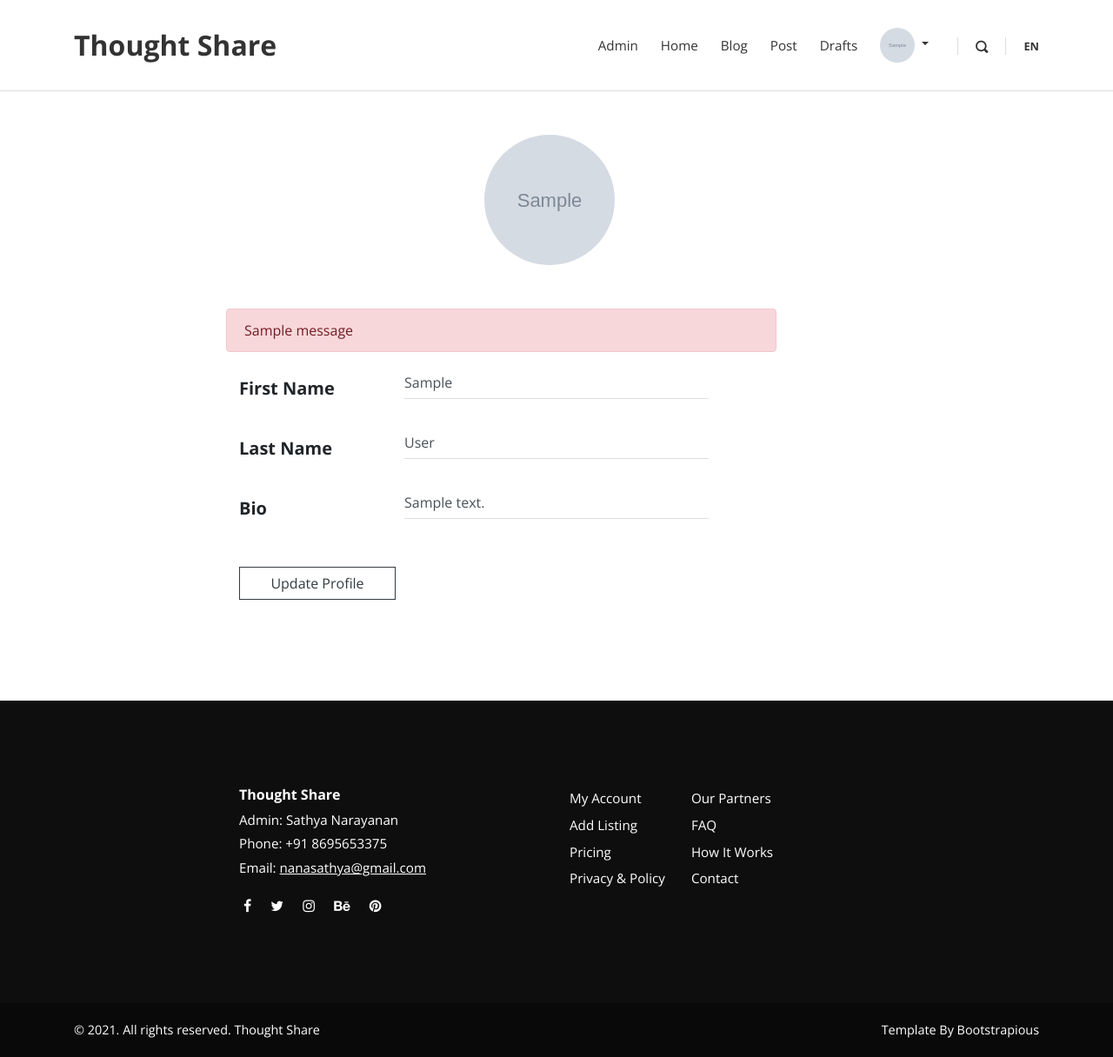
After one commit to Sathya-Narayanan-99/ThoughtShare, a Django app: a page that uses blog/templates/blog/edit_profile.html in a window 1280 px wide. The commit adds this page. Shown: the whole page at 87% size. Run offline with Django 3.2, Linux system fonts and the light colour scheme; a user stored in the database is signed in; tables that the repository leaves empty hold one stand-in row (values such as "Sample post"); grey boxes marked "Sample" are stand-in pictures; one stand-in notice (Sample message) is shown; parts of the project's set-up code (start-up, migrations or seed data) failed here and were passed over; some libraries are stand-ins or nearby versions.

Commit message:
Edit Profile GET view.

```diff
--- a/blog/forms.py
+++ b/blog/forms.py
@@ -1,7 +1,8 @@
 from django import forms
 from django.forms import fields
 
-from .models import Post, post_category
+from .models import Blogger, Post, post_category
+from django.contrib.auth.models import User
 
 class PostForm(forms.ModelForm):
     def __init__(self,*args,**kwargs):
@@ -15,3 +16,23 @@ class PostForm(forms.ModelForm):
     class Meta:
         model = Post
         fields = ["title","post_pic","description","category","content"]
+
+class UserEditForm(forms.ModelForm):
+    def __init__(self, *args, **kwargs):
+        super().__init__(*args, **kwargs)
+        self.fields['first_name'].widget.attrs.update({'class':'form-control','placeholder':'First Name','required':True})
+        self.fields['last_name'].widget.attrs.update({'class':'form-control','placeholder':'First Name','required':True})
+
+    class Meta:
+        model = User
+        fields = ["first_name","last_name"]
+
+class BloggerEditForm(forms.ModelForm):
+    def __init__(self, *args, **kwargs):
+        super().__init__(*args, **kwargs)
+        self.fields['bio'].widget.attrs.update({'class':'form-control','placeholder':'A small intro about you','required':True})
+        self.fields['profile_pic'].widget.attrs.update({'class':'form-control','placeholder':'First Name','required':True})
+
+    class Meta:
+        model = Blogger
+        fields = ["bio","profile_pic"]
--- a/blog/templates/blog/draft.html
+++ b/blog/templates/blog/draft.html
@@ -29,7 +29,7 @@
               </div><a href="{% url 'preview' post.id %}">
                 <h3 class="h4">{{post.title|truncatechars:50}}</h3></a>
               <p class="text-muted">{{post.description|truncatechars:100}}</p>
-              <footer style="position: absolute; bottom: 50px;" class="post-footer d-flex align-items-center"><a href="#" class="author d-flex align-items-center flex-wrap">
+              <footer style="position: absolute; bottom: 50px;" class="post-footer d-flex align-items-center"><a href="{% url 'profile' post.author.user.username %}" class="author d-flex align-items-center flex-wrap">
                   <div class="avatar"><img src="{{post.author.profile_picURL}}" alt="..." class="img-fluid"></div>
                   <div class="title"><span>{{post.author.name}}</span></div></a>
               </footer>
--- /dev/null
+++ b/blog/templates/blog/edit_profile.html
@@ -0,0 +1,59 @@
+{% extends 'blog/base.html' %}
+
+
+{% block content %}
+<div class="container">
+    <div class="row justify-content-center">
+        <main class="blog-post col-lg-8">
+            <div class="container">
+                <div class="post-single">
+                    <div style="padding-right: 1em;" class="d-flex justify-content-center">
+                        <img src="{{blogger.profile_picURL}}" width="150" height="150" class="rounded-circle">
+                    </div>
+                    <div class="add-comment">
+                        <form method="POST">
+                            {% csrf_token %}
+                            <div class="row">
+                                {% for message in messages %}
+                                <div class="alert alert-danger form-group col-md-10" role="alert">
+                                    {{message}}
+                                </div>
+                                {% endfor %}
+                                <div class="col-md-12"></div>
+                                <div style="padding-top: 15px;"  class="form-group col-md-3 align-self-end">
+                                    <label for="fname"><h5>First Name</h5></label>
+                                </div>
+                                <div class="form-group col-md-6">
+                                    {{userform.first_name}}
+                                    <small class="form-text text-muted"></small>
+                                </div>
+                                <div class="col-md-12"></div>
+                                <div style="padding-top: 15px;"   class="form-group col-md-3 align-self-end">
+                                    <label for="lname"><h5>Last Name</h5></label>
+                                </div>
+                                <div class="form-group col-md-6">
+                                    {{userform.last_name}}
+                                    <!-- <input style="font-size: 20px;" id="lname" type="text" name="lname" placeholder="Last Name" class="form-control" required> -->
+                                    <small class="form-text text-muted"></small>
+                                </div>
+                                <div class="col-md-12"></div>
+                                <div style="padding-top: 15px;" class="form-group col-md-3 align-self-end">
+                                    <label for="lname"><h5>Bio</h5></label>
+                                </div>
+                                <div class="form-group col-md-6">
+                                    {{bloggerform.bio}}
+                                    <!-- <input style="font-size: 20px;" id="lname" type="text" name="lname" placeholder="Last Name" class="form-control" required> -->
+                                    <small class="form-text text-muted"></small>
+                                </div>
+                                <div class="col-md-12"><br></div>
+                                <div class="form-group col-6">
+                                    <button style="width: 180px;" type="submit" class="btn btn-outline-dark">Update Profile</button>
+                                </div>
+                        </form>
+                    </div>
+                </div>
+            </div>
+        </main>
+    </div>
+</div>
+{% endblock content %}
--- a/blog/templates/blog/index.html
+++ b/blog/templates/blog/index.html
@@ -25,8 +25,8 @@
   <div class="container">
     <div class="row">
       <div class="col-lg-8">
-        <h2 class="h3">Some great intro here</h2>
-        <p class="text-big">Place a nice <strong>introduction</strong> here <strong>to catch reader's attention</strong>. Lorem ipsum dolor sit amet, consectetur adipisicing elit, sed do eiusmod tempor incididunt ut labore et dolore magna aliqua. Ut enim ad minim veniam, quis nostrud nisi ut aliquip ex ea commodo consequat. Duis aute irure dolor in reprehenderi.</p>
+        <h2 class="h3">What is ThoughtShare</h2>
+        <p class="text-big">It is a <strong> community</strong> where The happy rejoices, The sad vents, The angry lashes out, The intelligent teaches, The curious learns. </p>
       </div>
     </div>
   </div>
--- a/blog/templates/blog/post.html
+++ b/blog/templates/blog/post.html
@@ -22,7 +22,7 @@
             </div>
             <h1>{{post.title}}<a><i class="fa fa-bookmark-o"></i></a></h1>
             <p style="font-size: 20px;">{{post.description}}</p>
-            <div class="post-footer d-flex align-items-center flex-column flex-sm-row"><a href="#" class="author d-flex align-items-center flex-wrap">
+            <div class="post-footer d-flex align-items-center flex-column flex-sm-row"><a href="{% url 'profile' post.author.user.username %}" class="author d-flex align-items-center flex-wrap">
                 <div class="avatar"><img src="{{post.author.profile_picURL}}" alt="..." class="img-fluid"></div>
                 <div class="title"><span>{{post.author.name}}</span></div></a>
               <div class="d-flex align-items-center flex-wrap">
--- a/blog/templates/blog/preview.html
+++ b/blog/templates/blog/preview.html
@@ -16,7 +16,7 @@
             </div>
             <h1>{{post.title}}<a><i class="fa fa-bookmark-o"></i></a></h1>
             <p style="font-size: 20px;">{{post.description}}</p>
-            <div class="post-footer d-flex align-items-center flex-column flex-sm-row"><a href="#" class="author d-flex align-items-center flex-wrap">
+            <div class="post-footer d-flex align-items-center flex-column flex-sm-row"><a href="{% url 'profile' post.author.user.username %}" class="author d-flex align-items-center flex-wrap">
                 <div class="avatar"><img src="{{post.author.profile_picURL}}" alt="..." class="img-fluid"></div>
                 <div class="title"><span>{{post.author.name}}</span></div></a>
               <div class="d-flex align-items-center flex-wrap">
--- a/blog/templates/blog/profile.html
+++ b/blog/templates/blog/profile.html
@@ -7,7 +7,7 @@
 
 <div class="container">
   <div class="row">
-    <aside class="col-lg-4">
+    <aside style="margin-top: 3em;" class="col-lg-4">
         <div class="widget">
         <div class="d-flex justify-content-center">
             <img src="{{blogger.profile_picURL}}" width="100" height="100" class="rounded-circle">
@@ -23,7 +23,7 @@
         </div>
         {% ifequal user.blogger blogger %}
         <div style="padding-top: 1em;" class="d-flex justify-content-center">
-            <button class="btn btn-outline-dark">Edit Profile</button>
+            <a href="{% url 'edit_profile' blogger.user.username %}"><button class="btn btn-outline-dark">Edit Profile</button></a>
         </div>
         {% endifequal %}
         </div>
--- a/blog/templates/blog/search.html
+++ b/blog/templates/blog/search.html
@@ -26,7 +26,7 @@
               </div><a href="{% url 'post' post.id %}">
                 <h3 class="h4">{{post.title|truncatechars:50}}</h3></a>
               <p class="text-muted">{{post.description|truncatechars:100}}</p>
-              <footer style="position: absolute; bottom: -2em; padding-top: 2em;" class="post-footer d-flex align-items-center"><a href="#" class="author d-flex align-items-center flex-wrap">
+              <footer style="position: absolute; bottom: -2em; padding-top: 2em;" class="post-footer d-flex align-items-center"><a href="{% url 'profile' post.author.user.username %}" class="author d-flex align-items-center flex-wrap">
                   <div class="avatar"><img src="{{post.author.profile_picURL}}" alt="..." class="img-fluid"></div>
                   <div class="title"><span>{{post.author.name}}</span></div></a>
                 <div class="date"><i class="icon-clock"></i>{{post.date_published|date:"d M Y"}}</div>
--- a/blog/urls.py
+++ b/blog/urls.py
@@ -8,6 +8,7 @@ urlpatterns = [
     path('draft/', views.draft_view, name='draft'),
     path('search/', views.search_view, name='search'),
     path('profile/<str:username>/', views.profile_view, name='profile'),
+    path('profile/<str:username>/edit', views.edit_profile_view, name='edit_profile'),
 
     path('new/', views.new_post_view, name='new_post'),
     path('edit/<int:pk>/', views.edit_post_view, name='edit'),
--- a/blog/views.py
+++ b/blog/views.py
@@ -18,7 +18,7 @@ from django.http import Http404, JsonResponse, HttpResponseRedirect
 
 from django.core.paginator import Paginator
 
-from .forms import PostForm
+from .forms import PostForm, UserEditForm, BloggerEditForm
 # Create your views here.
 def home_view(request):
     top_posts = Post.objects.filter(published=True).order_by('-views')[:3]
@@ -71,7 +71,7 @@ def post_view(request, pk):
 
     latest_posts = Post.objects.filter(published=True).order_by('-date_published')[:3]
 
-    comments = Comment.objects.filter(post=post)
+    comments = Comment.objects.filter(post=post).order_by("date_published")
 
     context = {'post':post, 'prev_post':prev_post, 'next_post':next_post, 'comments':comments,
                 'latest_posts':latest_posts}
@@ -265,9 +265,30 @@ def profile_view(request, username):
     except:
         raise Http404
 
-    posts = Post.objects.filter(author=blogger, published=True)
+    posts = Post.objects.filter(author=blogger, published=True).order_by("-date_published")
     context = {'blogger':blogger, 'posts':posts}
     return render(request, 'blog/profile.html', context)
+
+@login_required
+def edit_profile_view(request, username):
+    try:
+        user = User.objects.get(username=username)
+        blogger = Blogger.objects.get(user=user)
+    except:
+        raise Http404
+
+    if request.user != user:
+        return HttpResponseRedirect(reverse('home'))
+    if request.method == 'GET':
+
+        userform = UserEditForm(instance=user)
+        bloggerform = BloggerEditForm(instance=blogger)
+
+        context = {'userform':userform,'bloggerform':bloggerform, 'blogger':blogger}
+        return render(request, 'blog/edit_profile.html', context)
+
+    if request.method == 'POST':
+        print(request.POST['last_name'])
 #--------------------------------------------------------------------------------------------------
 #
 #--------------------------------------------------------------------------------------------------
```
